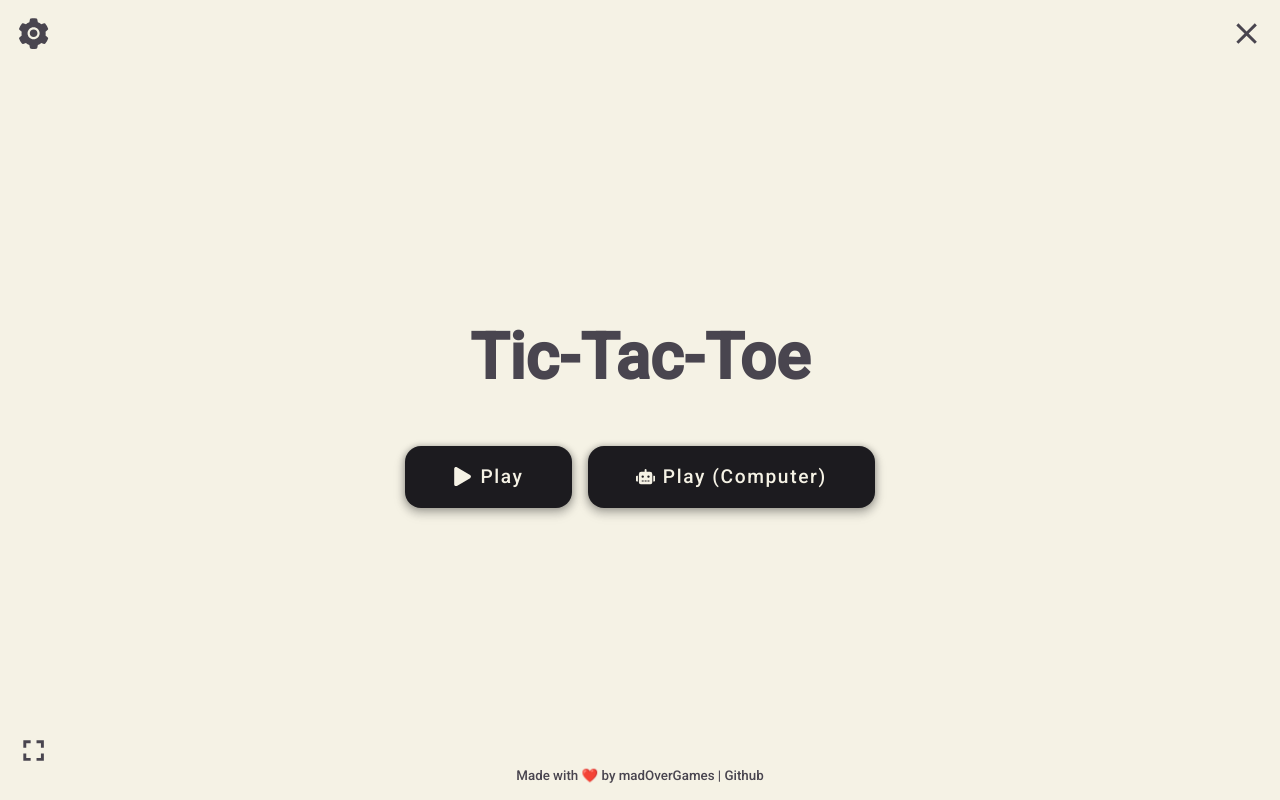
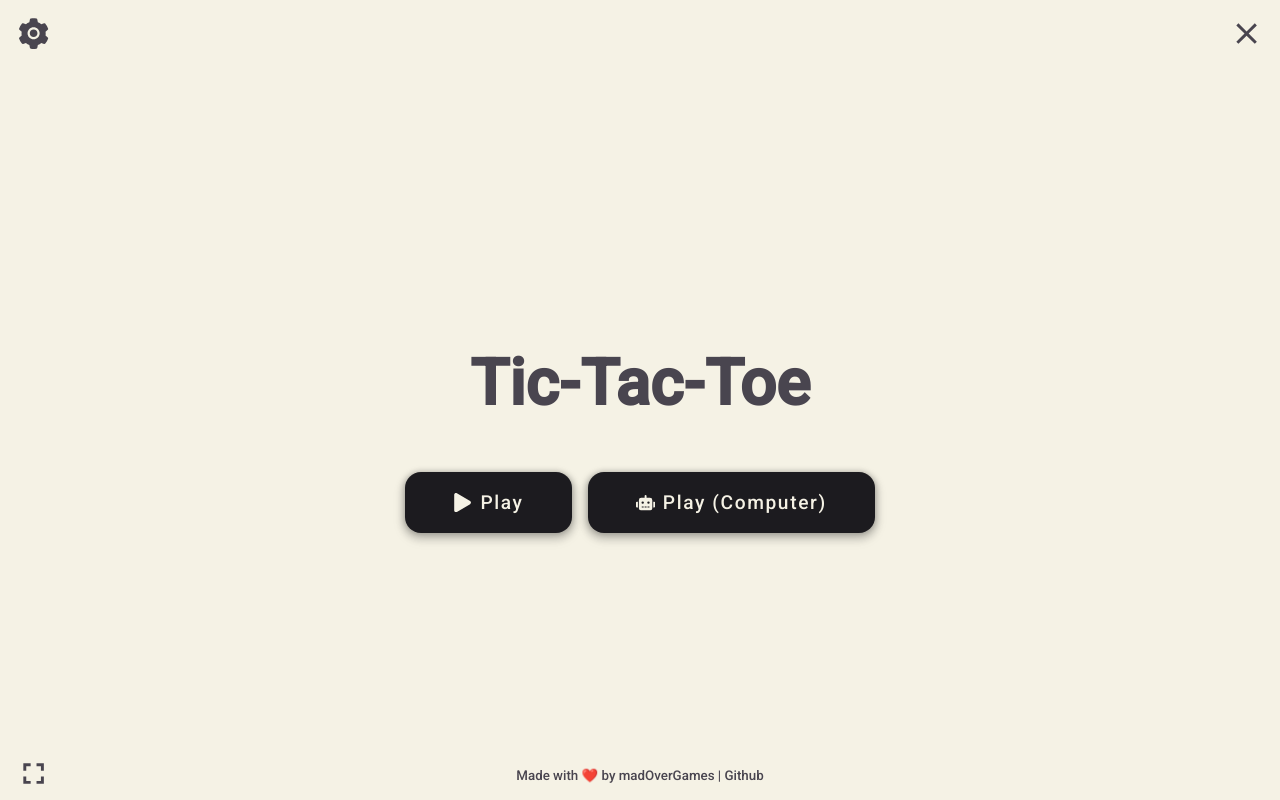
Before and after one commit to yashchaudhari008/tic-tac-toe, a React (Create React App) app: page / in a window 1280 px wide. Built offline with nearby package versions, Linux system fonts and the light colour scheme.

Commit message:
Made fullscreen button fixed

```diff
--- a/src/components/ui/Footer.css
+++ b/src/components/ui/Footer.css
@@ -14,11 +14,11 @@
 }
 
 .quickSettings {
-	display: inline-flex;
+	position: fixed;
+	inset: auto auto 0 0;
 	font-size: 2.2rem;
 	padding: 1rem;
 	padding-bottom: 0;
-	gap: 1rem;
 }
 .quickSettings * {
 	cursor: pointer;
```
